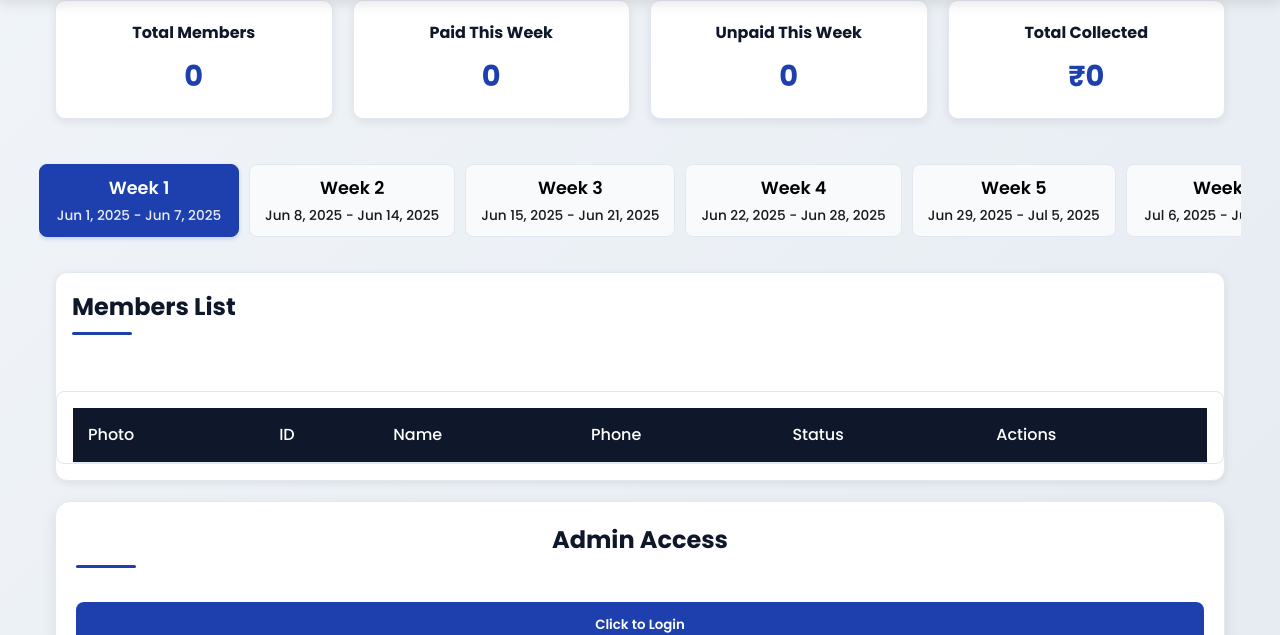
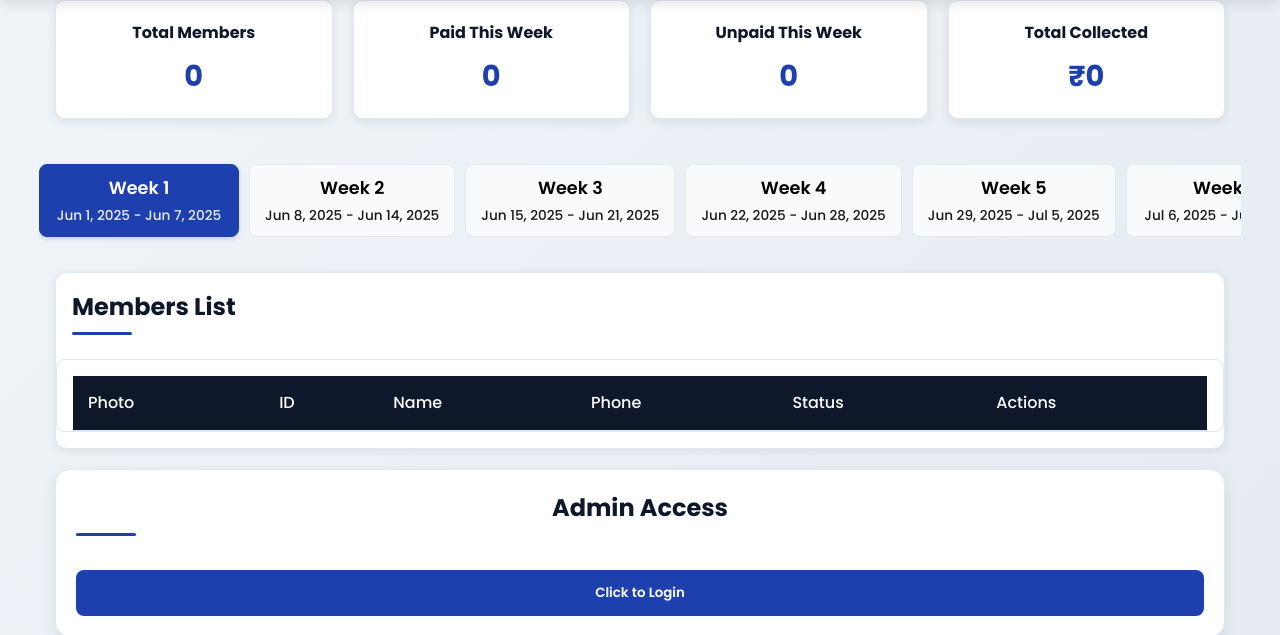
Before and after one commit to ledosportsacademy/a, a website: page public/index.html in a window 1280 px wide. Shown: the part 180-815 px from the top of the page. Drawn offline with nearby package versions, Linux system fonts and the light colour scheme; no server answers.

Commit message:
Update index.html

```diff
--- a/public/index.html
+++ b/public/index.html
@@ -53,9 +53,6 @@
             <div class="admin-only">
                 <button id="addMemberBtn" class="btn btn-primary">Add New Member</button>
             </div>
-
-            <!-- Members Grid View -->
-            <div id="membersList" class="members-grid"></div>
 
             <!-- Members Table View -->
             <div class="table-responsive">
```
